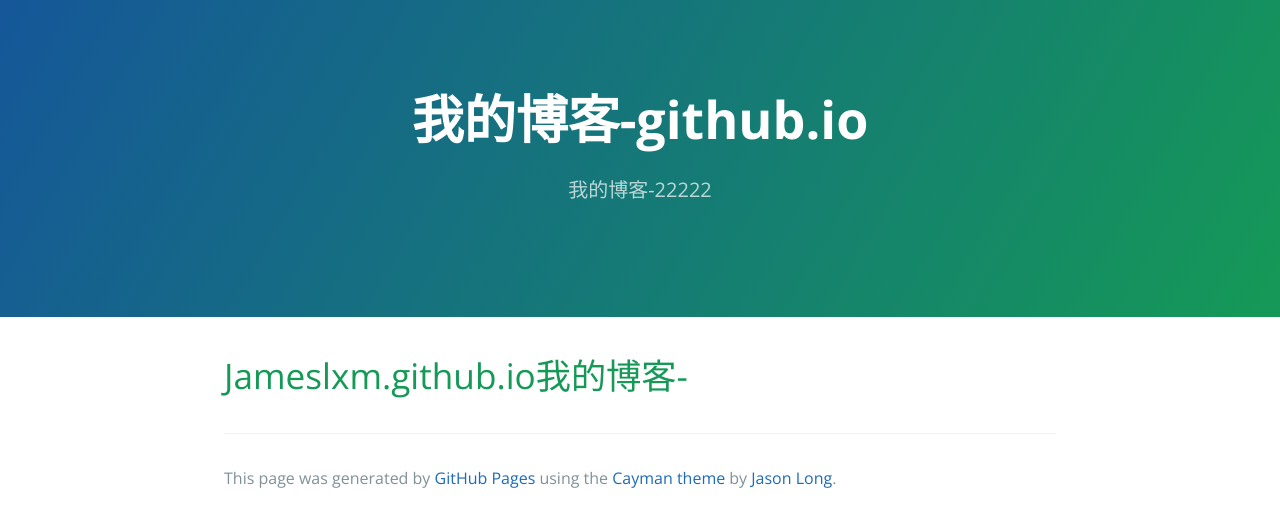
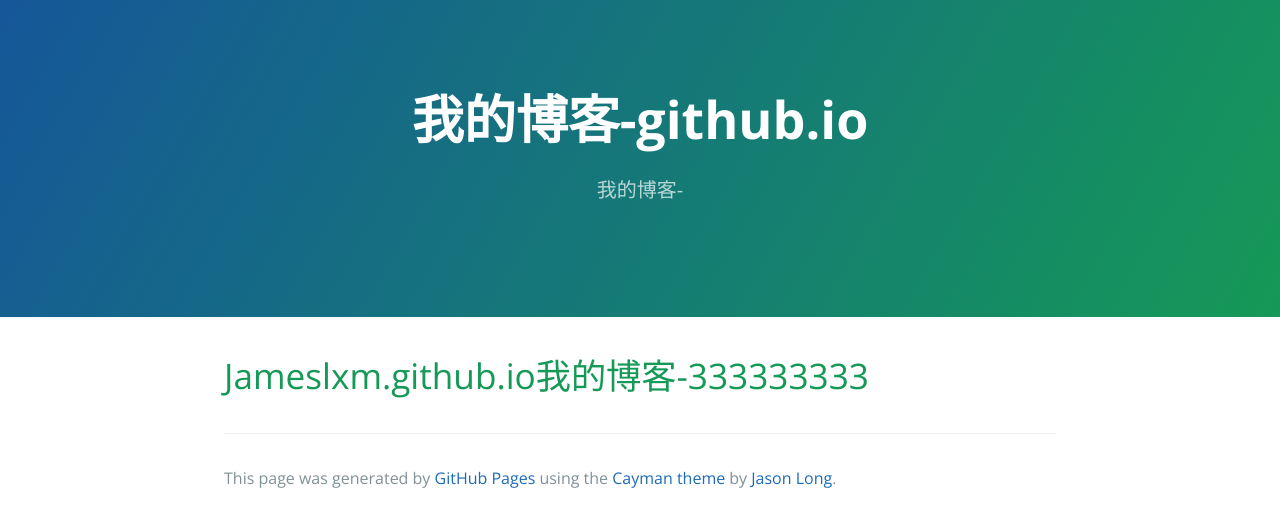
Before and after one commit to Jameslxm/Jameslxm.github.io, a plain HTML site: page index.html in a window 1280 px wide. Drawn offline with nearby package versions, Linux system fonts and the light colour scheme.

Commit message:
Replace master branch with page content via GitHub

```diff
--- a/index.html
+++ b/index.html
@@ -12,12 +12,12 @@
   <body>
     <section class="page-header">
       <h1 class="project-name">我的博客-github.io</h1>
-      <h2 class="project-tagline">我的博客-22222</h2>
+      <h2 class="project-tagline">我的博客-</h2>
     </section>
 
     <section class="main-content">
       <h1>
-<a id="jameslxmgithubio我的博客-" class="anchor" href="#jameslxmgithubio%E6%88%91%E7%9A%84%E5%8D%9A%E5%AE%A2-" aria-hidden="true"><span aria-hidden="true" class="octicon octicon-link"></span></a>Jameslxm.github.io我的博客-</h1>
+<a id="jameslxmgithubio我的博客-333333333" class="anchor" href="#jameslxmgithubio%E6%88%91%E7%9A%84%E5%8D%9A%E5%AE%A2-333333333" aria-hidden="true"><span aria-hidden="true" class="octicon octicon-link"></span></a>Jameslxm.github.io我的博客-333333333</h1>
 
       <footer class="site-footer">
 
--- a/params.json
+++ b/params.json
@@ -1,6 +1,6 @@
 {
   "name": "我的博客-github.io",
   "tagline": "我的博客-",
-  "body": "# Jameslxm.github.io我的博客-",
+  "body": "# Jameslxm.github.io我的博客-333333333",
   "note": "Don't delete this file! It's used internally to help with page regeneration."
 }
```
